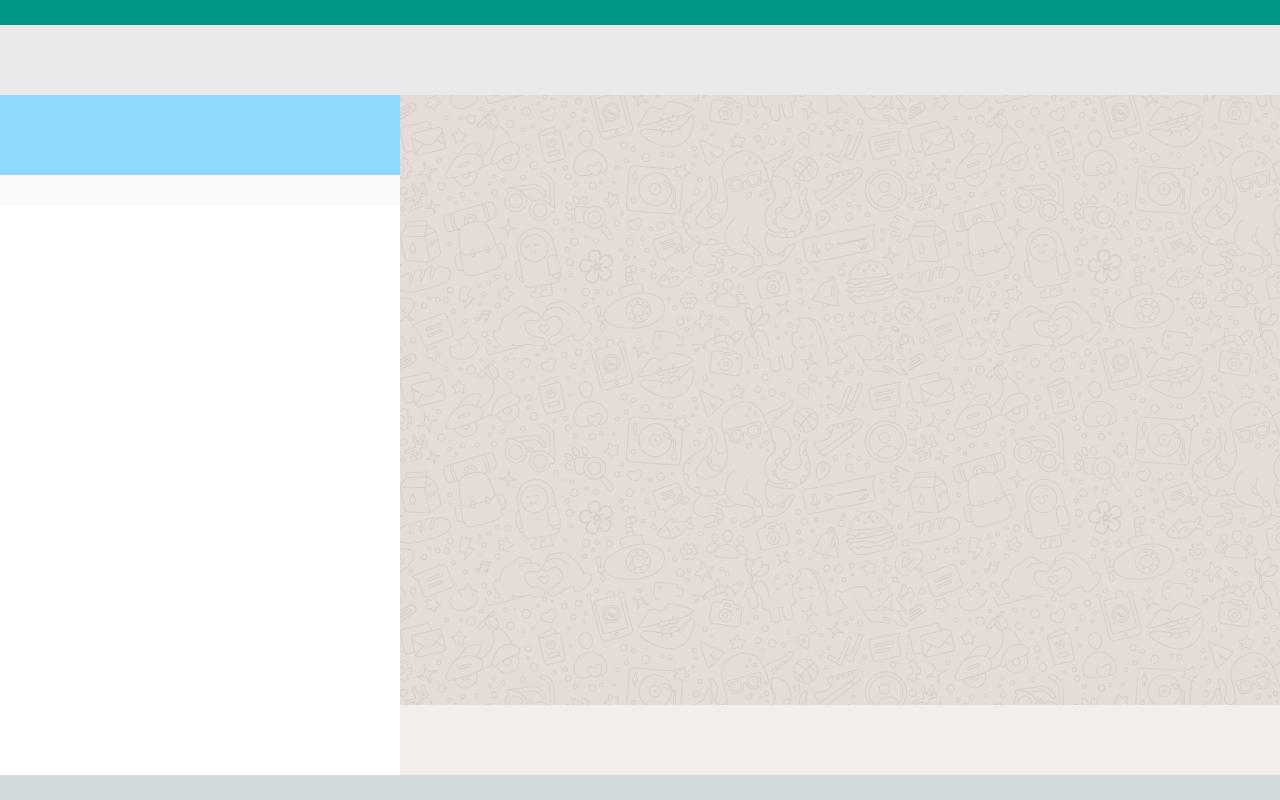
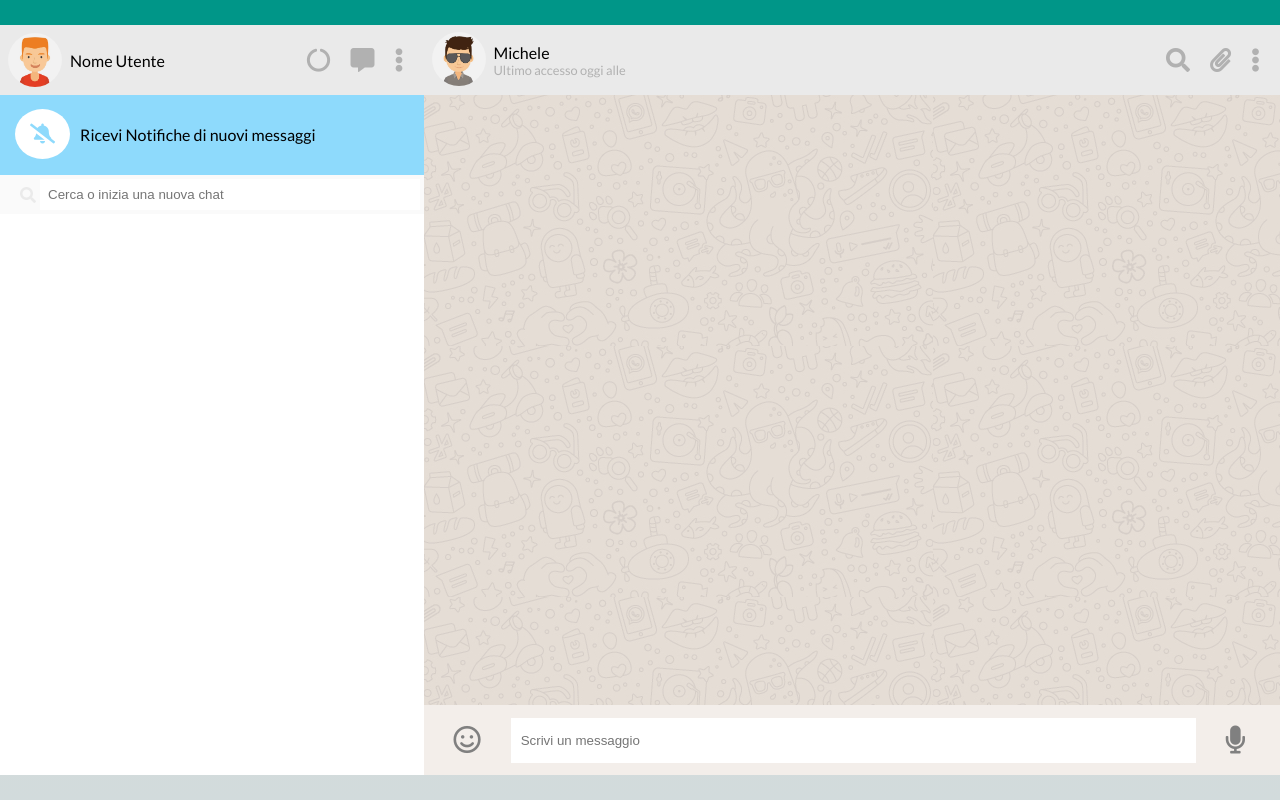
Before and after one commit to Zaja91/vue-boolzap, a plain HTML site: page index.html in a window 1280 px wide. Drawn offline with Linux system fonts and the light colour scheme.

Commit message:
most of the html/css done

```diff
--- a/css/style.css
+++ b/css/style.css
@@ -18,6 +18,7 @@ body {
       #009688 15vh,
       #dddbd1 15vh,
       #d2dbdc 100%);
+  font-family: 'Lato', sans-serif;
 }
 
 /* Main Container */
@@ -34,7 +35,7 @@ body {
 
 .sidebar {
   display: flex;
-  flex-grow: 1;
+  flex-grow: .5;
   flex-direction: column;
   background-color: white;
 }
@@ -43,16 +44,75 @@ body {
 .side-nav {
   height: 70px;
   background-color: #eaeaea;
+  display: flex;
+  justify-content: space-between;
+}
+
+.user-name {
+  display: flex;
+  align-items: center;
+  flex: 1;
+}
+
+.user-name img {
+  height: 70px;
+  line-height: 70px;
+  border-radius: 50%;
+  padding: 8px;
+  align-self: flex-start;
+}
+
+.user-name span {
+  vertical-align: middle;
+  font-weight: 400;
+}
+
+.settings-icons {
+  flex: 1;
+  display: flex;
+  justify-content: flex-end;
+  align-items: center;
+}
+
+.settings-icons i {
+  font-size: 24px;
+  color: #b1b1b1;
+  padding-right: 20px;
 }
 
 .alerts {
   height: 80px;
+  line-height: 80px;
   background-color: #8edafc;
 }
 
+.alerts i {
+  font-size: 20px;
+  padding: 15px;
+  background-color: white;
+  border-radius: 50%;
+  margin: 0 7px 0 15px;
+  color: #8edafc;
+}
+
 .search {
-  height: 30px;
+  height: 40px;
   background-color: #fafafa;
+  display: flex;
+  align-items: center;
+  justify-content: center;
+}
+
+.search input {
+  width: 96%;
+  padding: 8px;
+  margin: 4px;
+  border: none;
+}
+
+.search i {
+  color: #eaeaea;
+  padding-left: 20px;
 }
 
 .friends {
@@ -63,7 +123,7 @@ body {
 
 .main-window {
   display: flex;
-  flex-grow: 2.2;
+  flex-grow: 2.5;
   flex-direction: column;
   position: relative;
 }
@@ -71,6 +131,44 @@ body {
 .main-nav {
   height: 70px;
   background-color: #eaeaea;
+  display: flex;
+  justify-content: space-between;
+}
+
+.active-friend {
+  flex: 1;
+  align-items: center;
+  display: flex;
+}
+
+.active-friend-icon img {
+  height: 70px;
+  line-height: 70px;
+  border-radius: 50%;
+  padding: 8px;
+}
+
+.active-friend-info {
+  display: flex;
+  flex-direction: column;
+}
+
+.info {
+  font-size: .8rem;
+color: #b1b1b1;
+}
+
+.chat-icons {
+  flex: 1;
+  align-items: center;
+  display: flex;
+  justify-content: flex-end;
+}
+
+.chat-icons i {
+  font-size: 24px;
+  color: #b1b1b1;
+  padding-right: 20px
 }
 
 .messages {
@@ -79,10 +177,24 @@ body {
 }
 
 .send-messages {
+  display: flex;
   position: absolute;
   bottom: 0;
   right: 0;
   background: #f3eeea;
   height: 70px;
   width: 100%;
+  align-items: center;
 }
+
+.send-messages i {
+  font-size: 28px;
+  color: gray;
+  padding: 30px;
+}
+
+.send-messages input {
+  padding: 15px 10px;
+  width: 80%;
+  border: none;
+}
--- a/index.html
+++ b/index.html
@@ -4,6 +4,13 @@
     <meta charset="utf-8" />
     <meta name="viewport" content="width=device-width, initial-scale=1.0" />
     <title></title>
+
+    <!-- Google fonts -->
+    <link rel="preconnect" href="https://fonts.gstatic.com" />
+    <link
+      href="https://fonts.googleapis.com/css2?family=Lato:wght@300;400;700&display=swap"
+      rel="stylesheet"
+    />
 
     <!-- CSS Frameworks -->
     <!-- Boostrap 4.5.3 (CDN) -->
@@ -38,16 +45,51 @@
     <div id="root" class="container">
       <!-- Sidebar Section -->
       <div class="sidebar">
-        <nav class="side-nav"></nav>
-        <div class="alerts"></div>
-        <div class="search"></div>
+        <nav class="side-nav">
+          <div class="user-name">
+            <img src="img/avatar_1.jpg" alt="userPicture" srcset="" />
+            <span>Nome Utente</span>
+          </div>
+          <div class="settings-icons">
+            <i class="fas fa-circle-notch"></i>
+            <i class="fas fa-comment-alt"></i>
+            <i class="fas fa-ellipsis-v"></i>
+          </div>
+        </nav>
+        <div class="alerts">
+          <i class="fas fa-bell-slash"></i>
+          <span>Ricevi Notifiche di nuovi messaggi</span>
+        </div>
+        <div class="search">
+          <i class="fas fa-search"></i>
+          <input type="text" placeholder="Cerca o inizia una nuova chat" />
+        </div>
         <div class="friends"></div>
       </div>
       <!-- Main Window Section -->
       <div class="main-window">
-				<nav class="main-nav"></nav>
-				<div class="messages"></div>
-				<div class="send-messages"></div>
+        <nav class="main-nav">
+          <div class="active-friend">
+            <div class="active-friend-icon">
+              <img src="img/avatar_2.jpg" alt="friendImg" srcset="" />
+            </div>
+            <div class="active-friend-info">
+              <span>Michele</span>
+              <span class="info">Ultimo accesso oggi alle</span>
+            </div>
+          </div>
+          <div class="chat-icons">
+						<i class="fas fa-search"></i>
+						<i class="fas fa-paperclip"></i>
+						<i class="fas fa-ellipsis-v"></i>
+          </div>
+        </nav>
+        <div class="messages"></div>
+        <div class="send-messages">
+					<i class="far fa-smile"></i>
+					<input type="text" placeholder="Scrivi un messaggio">
+					<i class="fas fa-microphone"></i>
+				</div>
       </div>
     </div>
 
```
